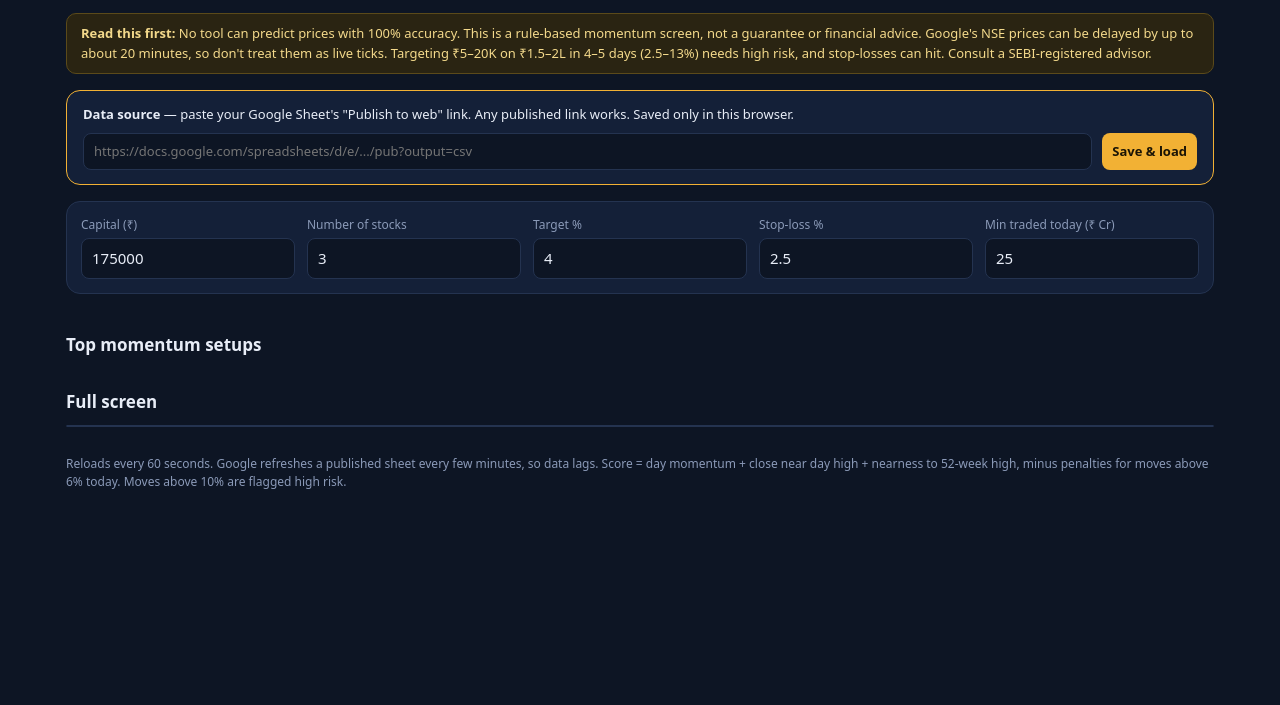
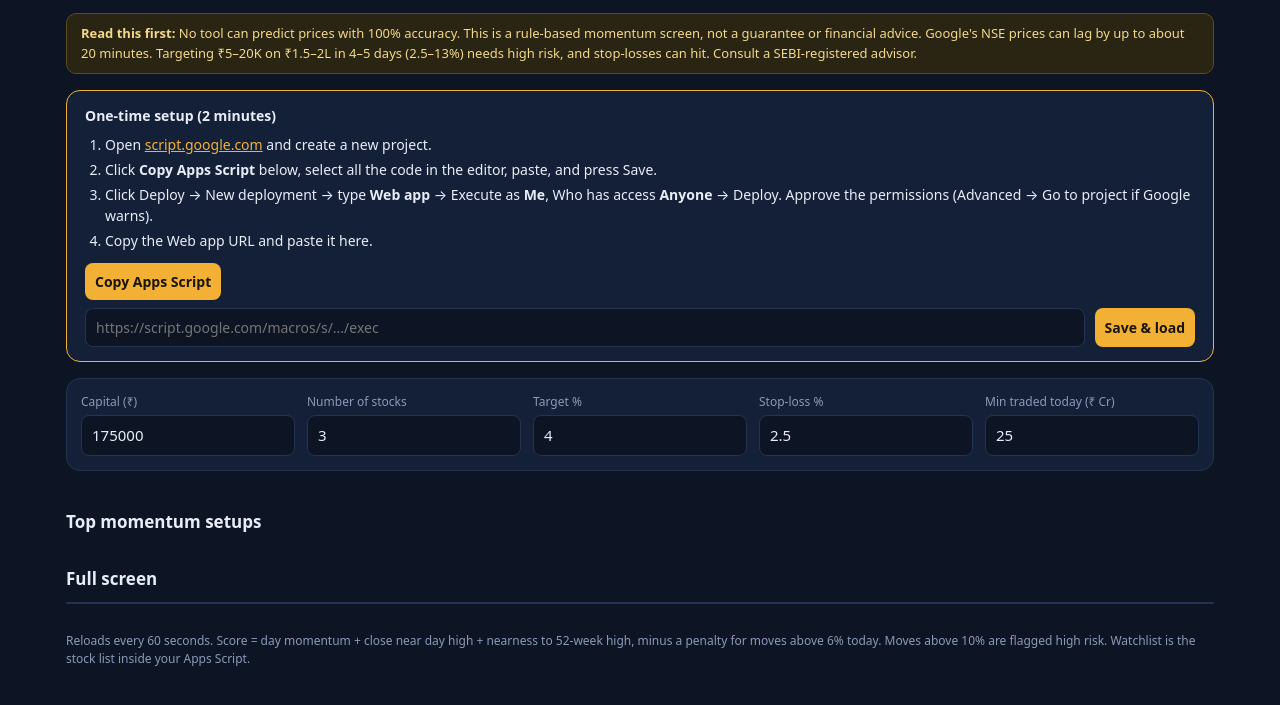
Before and after one commit to amitverma-creator/stocksanalysis, a plain HTML site: page index.html in a window 1280 px wide. Shown: the part 65-770 px from the top of the page. Drawn offline with Linux system fonts and the light colour scheme.

Commit message:
Update index.html

```diff
--- a/index.html
+++ b/index.html
@@ -17,7 +17,8 @@ label{display:block;font-size:12px;color:var(--mut);margin-bottom:4px}
 input,button{width:100%;background:#0d1524;border:1px solid var(--line);color:var(--tx);border-radius:8px;padding:8px 10px;font:inherit}
 button{background:var(--gold);color:#1a1405;font-weight:700;cursor:pointer;border:0}
 input:focus,button:focus-visible{outline:2px solid var(--gold);outline-offset:1px}
-.setup{background:var(--panel);border:1px solid var(--gold);border-radius:14px;padding:14px 16px;margin-bottom:16px;font-size:13px}
+.setup{background:var(--panel);border:1px solid var(--gold);border-radius:14px;padding:14px 18px;margin-bottom:16px;font-size:14px;display:none}
+.setup ol{margin:8px 0 12px;padding-left:20px}.setup li{margin:4px 0}
 .setup .g{display:grid;grid-template-columns:1fr auto;gap:10px;margin-top:8px}
 .sum{display:grid;grid-template-columns:repeat(auto-fit,minmax(200px,1fr));gap:12px;margin-bottom:20px}
 .box{background:var(--panel);border:1px solid var(--line);border-radius:14px;padding:14px 16px}
@@ -43,11 +44,16 @@ tr:last-child td{border-bottom:0}
 footer{margin-top:28px;color:var(--mut);font-size:12px}
 </style></head><body><div class="wrap">
 <header><h1>Amit<span>Stocks</span></h1><div class="status"><i class="dot" id="dot"></i><span id="stat">Not connected</span></div></header>
-<div class="warn"><b>Read this first:</b> No tool can predict prices with 100% accuracy. This is a rule-based momentum screen, not a guarantee or financial advice. Google's NSE prices can be delayed by up to about 20 minutes, so don't treat them as live ticks. Targeting ₹5–20K on ₹1.5–2L in 4–5 days (2.5–13%) needs high risk, and stop-losses can hit. Consult a SEBI-registered advisor.</div>
-<div class="setup" id="setup"><b>Data source</b> — paste your Google Sheet's "Publish to web" link. Any published link works. Saved only in this browser.
-<div class="g"><input id="px" type="url" placeholder="https://docs.google.com/spreadsheets/d/e/.../pub?output=csv" aria-label="Published CSV link"><button id="save" style="width:auto">Save &amp; load</button></div></div>
+<div class="warn"><b>Read this first:</b> No tool can predict prices with 100% accuracy. This is a rule-based momentum screen, not a guarantee or financial advice. Google's NSE prices can lag by up to about 20 minutes. Targeting ₹5–20K on ₹1.5–2L in 4–5 days (2.5–13%) needs high risk, and stop-losses can hit. Consult a SEBI-registered advisor.</div>
+<div class="setup" id="setup"><b>One-time setup (2 minutes)</b>
+<ol>
+<li>Open <a href="https://script.google.com/home/projects/create" target="_blank" rel="noopener" style="color:var(--gold)">script.google.com</a> and create a new project.</li>
+<li>Click <b>Copy Apps Script</b> below, select all the code in the editor, paste, and press Save.</li>
+<li>Click Deploy → New deployment → type <b>Web app</b> → Execute as <b>Me</b>, Who has access <b>Anyone</b> → Deploy. Approve the permissions (Advanced → Go to project if Google warns).</li>
+<li>Copy the Web app URL and paste it here.</li></ol>
+<button id="copy" style="width:auto">Copy Apps Script</button> <span id="cm"></span>
+<div class="g"><input id="px" type="url" placeholder="https://script.google.com/macros/s/.../exec" aria-label="Web app URL"><button id="save" style="width:auto">Save &amp; load</button></div></div>
 <div class="err" id="err"></div>
-<div class="setup" id="fix" style="display:none"><b>Your sheet has no prices yet.</b> Click the button, open your Google Sheet, click cell A1 on the Watchlist tab (clear the sheet first with Ctrl+A, Delete) and press Ctrl+V. Wait a minute, then this page fills in by itself.<div style="margin-top:8px"><button id="copy" style="width:auto">Copy sheet formulas</button> <span id="cm"></span></div></div>
 <div class="ctl">
 <div><label for="cap">Capital (₹)</label><input id="cap" type="number" value="175000" step="5000"></div>
 <div><label for="np">Number of stocks</label><input id="np" type="number" value="3" min="1" max="6"></div>
@@ -58,21 +64,47 @@ footer{margin-top:28px;color:var(--mut);font-size:12px}
 <div class="sum" id="sum"></div>
 <h2>Top momentum setups</h2><div class="cards" id="cards"></div>
 <h2>Full screen</h2><div class="tw"><table><thead><tr id="thead"></tr></thead><tbody id="tb"></tbody></table></div>
-<footer>Reloads every 60 seconds. Google refreshes a published sheet every few minutes, so data lags. Score = day momentum + close near day high + nearness to 52-week high, minus penalties for moves above 6% today. Moves above 10% are flagged high risk.</footer>
+<footer>Reloads every 60 seconds. Score = day momentum + close near day high + nearness to 52-week high, minus a penalty for moves above 6% today. Moves above 10% are flagged high risk. Watchlist is the stock list inside your Apps Script.</footer>
 </div>
 <script>
-const SHEET_URL=""; // optional: hard-code your published CSV link here
+const GS=`const SYM="RELIANCE TCS HDFCBANK ICICIBANK INFY BHARTIARTL SBIN ITC LT HINDUNILVR KOTAKBANK AXISBANK BAJFINANCE MARUTI SUNPHARMA TITAN NTPC ONGC POWERGRID ULTRACEMCO ASIANPAINT TATAMOTORS TATASTEEL JSWSTEEL ADANIPORTS ADANIENT COALINDIA WIPRO HCLTECH TECHM NESTLEIND BAJAJFINSV CIPLA DRREDDY EICHERMOT HEROMOTOCO GRASIM HINDALCO INDUSINDBK APOLLOHOSP BPCL TRENT SBILIFE HDFCLIFE DIVISLAB BRITANNIA BEL HAL IRCTC PNB BANKBARODA VEDL".split(" ");
+const AT=["name","price","changepct","high","low","volume","high52","low52","closeyest"];
+function getSheet_(){
+  const p=PropertiesService.getScriptProperties();
+  let ss=null,id=p.getProperty("sid");
+  if(id){try{ss=SpreadsheetApp.openById(id)}catch(e){}}
+  if(!ss){ss=SpreadsheetApp.create("AmitStocks data");p.setProperty("sid",ss.getId())}
+  return ss.getSheets()[0];
+}
+function refresh_(){
+  const sh=getSheet_(),n=SYM.length;
+  sh.getRange(1,1,1,10).setValues([["Symbol","Name","Price","ChangePct","High","Low","Volume","High52","Low52","PrevClose"]]);
+  sh.getRange(2,1,n,1).setValues(SYM.map(s=>[s]));
+  const body=sh.getRange(2,2,n,9);
+  body.clearContent();SpreadsheetApp.flush();
+  body.setFormulas(SYM.map((s,i)=>AT.map(a=>'=IFERROR(GOOGLEFINANCE("NSE:"&$A'+(i+2)+',"'+a+'"),"")')));
+  let v=[];
+  for(let k=0;k<10;k++){
+    SpreadsheetApp.flush();Utilities.sleep(2000);
+    v=body.getValues();
+    if(!v.some(r=>r.some(c=>c==="Loading..."))) break;
+  }
+  const rows=[];
+  v.forEach((r,i)=>{if(typeof r[1]==="number"&&r[1]>0)rows.push({symbol:SYM[i],name:String(r[0]||SYM[i]),price:r[1],chg:+r[2]||0,high:+r[3]||0,low:+r[4]||0,vol:+r[5]||0,h52:+r[6]||0,l52:+r[7]||0,prev:+r[8]||0})});
+  return {updated:new Date().toISOString(),rows:rows};
+}
+function doGet(){
+  const c=CacheService.getScriptCache();
+  let out=c.get("d");
+  if(!out){out=JSON.stringify(refresh_());c.put("d",out,50)}
+  return ContentService.createTextOutput(out).setMimeType(ContentService.MimeType.JSON);
+}`;
 const $=id=>document.getElementById(id),inr=n=>"₹"+Math.round(n).toLocaleString("en-IN"),f2=n=>(+n||0).toFixed(2);
 let rows=[],sortKey="score",sortDir=-1;
 const get=k=>{try{return localStorage.getItem(k)||""}catch(e){return ""}},set=(k,v)=>{try{localStorage.setItem(k,v)}catch(e){}};
-const saved=()=>get("amit_csv")||get("amit_px");$("px").value=saved();
-function fix(u){u=(u||"").trim();if(/\/pubhtml/.test(u)||/output=html/.test(u)){const g=u.match(/gid=(\d+)/);u=u.replace(/\/pubhtml.*$/,"/pub").replace(/\?.*$/,"")+"?output=csv"+(g?"&gid="+g[1]:"")}else if(/\/pub\?/.test(u)&&!/output=csv/.test(u))u+="&output=csv";return u}
-const num=v=>{const n=parseFloat(String(v).replace(/[,%₹\s]/g,""));return isNaN(n)?0:n};
-function csv(t){const o=[];let r=[],c="",q=false;for(let i=0;i<t.length;i++){const ch=t[i];
-  if(q){if(ch=='"'){if(t[i+1]=='"'){c+='"';i++}else q=false}else c+=ch}
-  else if(ch=='"')q=true;else if(ch==","){r.push(c);c=""}
-  else if(ch=="\n"||ch=="\r"){if(ch=="\r"&&t[i+1]=="\n")i++;r.push(c);o.push(r);r=[];c=""}else c+=ch}
-  if(c||r.length){r.push(c);o.push(r)}return o}
+const WEBAPP_URL=""; // optional: hard-code your Web app URL here
+const saved=()=>{const u=get("amit_app");return u};
+$("px").value=saved();
 function score(r){
   let s=0,why=[];const rng=r.high-r.low,pos=rng>0?(r.price-r.low)/rng:.5,p=r.chg,nh=r.nh;
   if(p>0){s+=Math.min(p,4)*9;why.push("up "+f2(p)+"% today")}
@@ -81,11 +113,10 @@ function score(r){
   if(nh<=10){s+=(10-nh)*2.4;why.push(f2(nh)+"% below 52w high")}
   return{score:Math.max(0,Math.min(100,Math.round(s))),why:why.join(", "),hot:p>10};
 }
-function build(t){
+function build(d){
   const mv=(+$("min").value||0)*1e7;
-  return csv(t).slice(1).map(c=>{const r={symbol:(c[0]||"").trim(),name:c[1]||c[0],price:num(c[2]),chg:num(c[3]),high:num(c[4]),low:num(c[5]),vol:num(c[6]),h52:num(c[7]),l52:num(c[8]),prev:num(c[9])};
-    r.nh=r.h52>0?Math.max(0,(r.h52-r.price)/r.h52*100):99;return r})
-   .filter(r=>r.symbol&&r.price>0&&r.high>0&&r.price*r.vol>=mv).map(r=>({...r,...score(r)}));
+  return(d.rows||[]).map(r=>({...r,nh:r.h52>0?Math.max(0,(r.h52-r.price)/r.h52*100):99}))
+   .filter(r=>r.price>0&&r.high>0&&r.price*r.vol>=mv).map(r=>({...r,...score(r)}));
 }
 function plan(r,per){const tg=+$("tg").value/100,sl=+$("sl").value/100,q=Math.floor(per/r.price);
   return{q,cost:q*r.price,tgt:r.price*(1+tg),stp:r.price*(1-sl),win:q*r.price*tg,loss:q*r.price*sl}}
@@ -105,31 +136,26 @@ function render(){
   <div class="box"><small>Reward : risk</small><b>${L?f2(W/L):"–"} : 1</b><small>needs win-rate above ${L?Math.round(L/(W+L)*100):0}%</small></div>`;
   const cols=[["symbol","Stock"],["price","Price"],["chg","Day %"],["nh","From 52w high %"],["vol","Volume"],["score","Score"]];
   $("thead").innerHTML=cols.map(c=>`<th data-k="${c[0]}">${c[1]}${sortKey===c[0]?(sortDir>0?" ▲":" ▼"):""}</th>`).join("");
-  $("tb").innerHTML=[...rows].sort((a,b)=>(a[sortKey]>b[sortKey]?1:-1)*sortDir).map(r=>`<tr><td><b>${r.symbol}</b></td><td>₹${f2(r.price)}</td><td class="${r.chg>=0?"up":"dn"}">${f2(r.chg)}</td><td>${f2(r.nh)}</td><td>${r.vol.toLocaleString("en-IN")}</td><td><b>${r.score}</b></td></tr>`).join("");
+  $("tb").innerHTML=[...rows].sort((a,b)=>(a[sortKey]>b[sortKey]?1:-1)*sortDir).map(r=>`<tr><td><b>${r.symbol}</b></td><td>₹${f2(r.price)}</td><td class="${r.chg>=0?"up":"dn"}">${f2(r.chg)}</td><td>${f2(r.nh)}</td><td>${(+r.vol).toLocaleString("en-IN")}</td><td><b>${r.score}</b></td></tr>`).join("");
   document.querySelectorAll("th").forEach(t=>t.onclick=()=>{const k=t.dataset.k;sortDir=sortKey===k?-sortDir:-1;sortKey=k;render()});
 }
 function open_(){const d=new Date(new Date().toLocaleString("en-US",{timeZone:"Asia/Kolkata"})),m=d.getHours()*60+d.getMinutes(),w=d.getDay();return w>0&&w<6&&m>=555&&m<=930}
 async function load(){
-  const u=fix(SHEET_URL||saved());
-  if(!u){$("setup").style.display="block";return}
+  const u=WEBAPP_URL||saved();
+  if(!/script\.google\.com\/macros\/s\//.test(u)){$("setup").style.display="block";return}
   try{
-    const r=await fetch(u+(u.includes("?")?"&":"?")+"t="+Date.now());
-    if(!r.ok)throw new Error("HTTP "+r.status);
-    const tx=await r.text();if(tx.trim().startsWith("<"))throw new Error("link returned a web page, not data");
-    rows=build(tx);
-    if(!rows.length){$("fix").style.display="block";throw new Error("no prices found in the sheet")}
-    $("fix").style.display="none";
+    const r=await fetch(u),tx=await r.text();
+    let d;try{d=JSON.parse(tx)}catch(e){throw new Error("the Web app isn't set to 'Anyone' access, or the URL is wrong")}
+    rows=build(d);
+    if(!d.rows||!d.rows.length)throw new Error("Google returned no prices yet. Wait a minute and reload");
     $("err").style.display="none";$("setup").style.display="none";
     const o=open_();$("dot").className="dot"+(o?" on":"");
-    $("stat").textContent=(o?"Market open":"Market closed")+" · loaded "+new Date().toLocaleTimeString("en-IN");
+    $("stat").textContent=(o?"Market open":"Market closed")+" · data "+new Date(d.updated).toLocaleTimeString("en-IN");
     render();
-  }catch(e){$("setup").style.display="block";$("err").style.display="block";
-    $("err").textContent="Couldn't load the sheet ("+e.message+"). Check that the sheet is published to the web and that it shows prices in columns A to J.";}
+  }catch(e){$("err").style.display="block";$("err").textContent="Couldn't load data: "+e.message+".";if(!rows.length)$("setup").style.display="block"}
 }
-const SY="RELIANCE TCS HDFCBANK ICICIBANK INFY BHARTIARTL SBIN ITC LT HINDUNILVR KOTAKBANK AXISBANK BAJFINANCE MARUTI SUNPHARMA TITAN NTPC ONGC POWERGRID ULTRACEMCO ASIANPAINT TATAMOTORS TATASTEEL JSWSTEEL ADANIPORTS ADANIENT COALINDIA WIPRO HCLTECH TECHM NESTLEIND BAJAJFINSV CIPLA DRREDDY EICHERMOT HEROMOTOCO GRASIM HINDALCO INDUSINDBK APOLLOHOSP BPCL TRENT SBILIFE HDFCLIFE DIVISLAB BRITANNIA BEL HAL IRCTC PNB BANKBARODA VEDL".split(" "),AT=["name","price","changepct","high","low","volume","high52","low52","closeyest"];
-function tsv(){return["Symbol\tName\tPrice\tChangePct\tHigh\tLow\tVolume\tHigh52\tLow52\tPrevClose"].concat(SY.map((s,i)=>s+"\t"+AT.map(a=>'=IFERROR(GOOGLEFINANCE("NSE:"&$A'+(i+2)+',"'+a+'"),"")').join("\t"))).join("\n")}
-$("copy").onclick=async()=>{const t=tsv();try{await navigator.clipboard.writeText(t)}catch(e){const a=document.createElement("textarea");a.value=t;document.body.appendChild(a);a.select();document.execCommand("copy");a.remove()}$("cm").textContent="Copied. Now paste into A1 of your sheet."};
-$("save").onclick=()=>{set("amit_csv",$("px").value.trim());load()};
+$("copy").onclick=async()=>{try{await navigator.clipboard.writeText(GS)}catch(e){const a=document.createElement("textarea");a.value=GS;document.body.appendChild(a);a.select();document.execCommand("copy");a.remove()}$("cm").textContent="Copied. Paste it into the Apps Script editor."};
+$("save").onclick=()=>{set("amit_app",$("px").value.trim());$("stat").textContent="Loading (first load takes ~20 seconds)…";load()};
 ["cap","np","tg","sl"].forEach(i=>$(i).oninput=()=>rows.length&&render());
 $("min").onchange=load;
 load();setInterval(()=>{if(!document.hidden)load()},60000);
```
